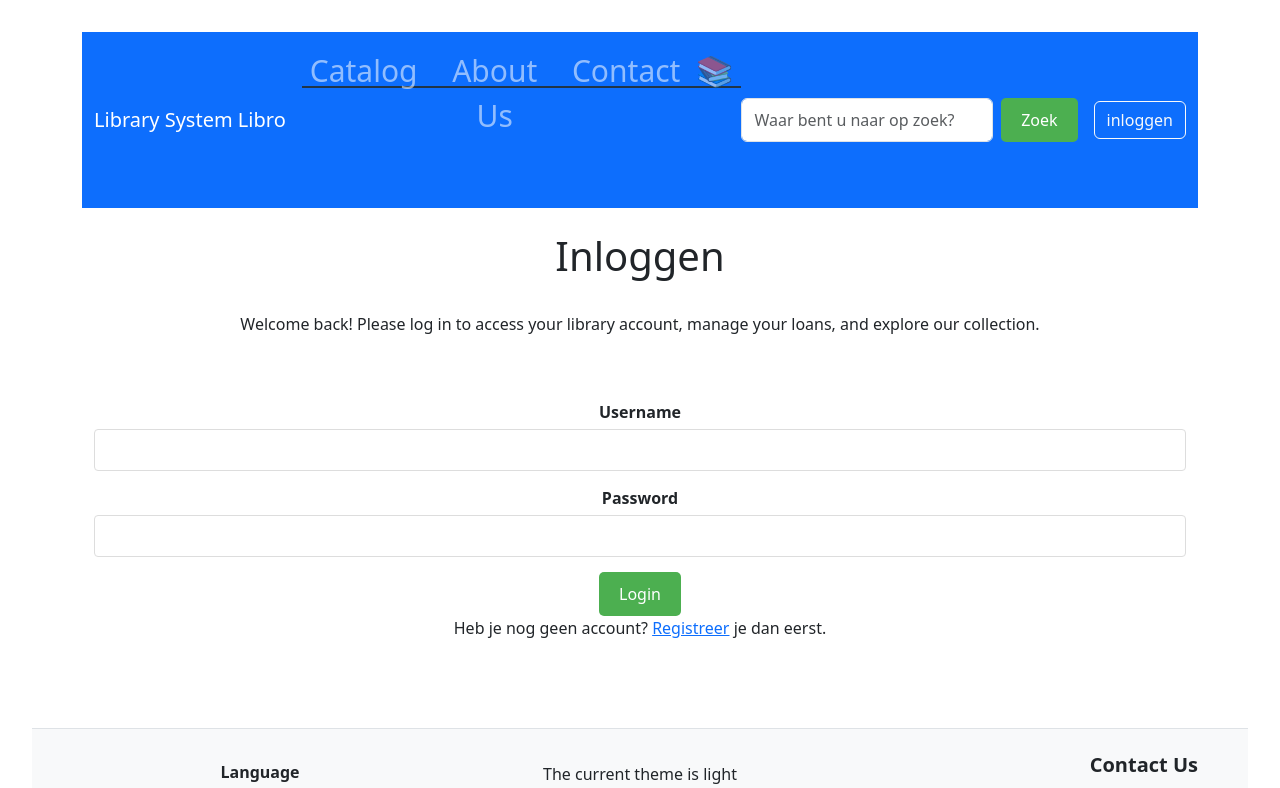
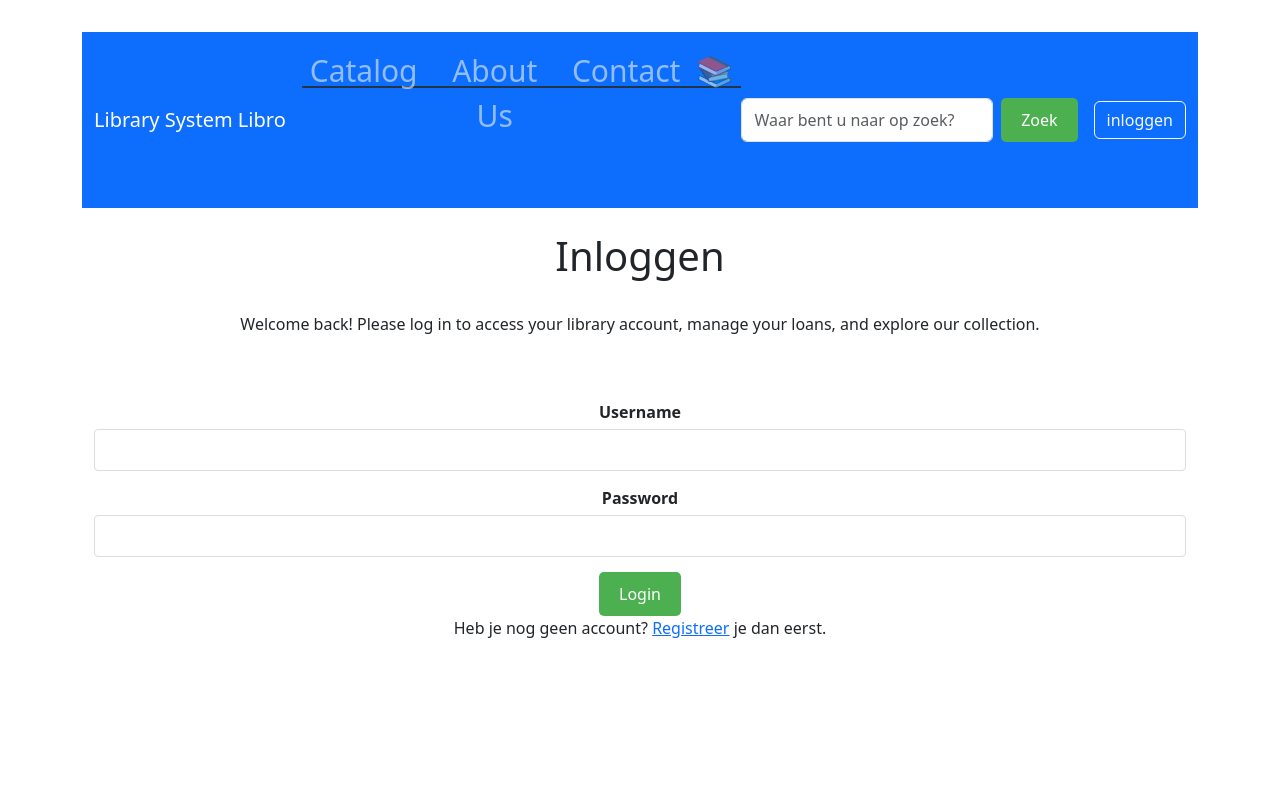
Before and after one commit to smallproject/library-system-frontend, a React (Vite) app: page /signin in a window 1280 px wide. Shown: the top 788 px of the page. Built offline with nearby package versions, Linux system fonts and the light colour scheme.

Commit message:
simple fix on app using vanilla css

```diff
--- a/src/App.jsx
+++ b/src/App.jsx
@@ -1,4 +1,4 @@
-// import './App.css'
+import './App.css'
 import {Route, Routes} from "react-router-dom";
 import Homepage from "./pages/Homepage/Homepage.jsx";
 
@@ -44,8 +44,6 @@ import {useContext, useEffect} from "react";
 import {AuthContext} from "./context/AuthContext.jsx";
 import {ThemeContext} from "./context/ThemeContext.jsx";
 
-
-
 function App() {
     const {isAuth} = useContext(AuthContext);
     const {theme, toggleTheme} = useContext(ThemeContext);
@@ -57,15 +55,18 @@ function App() {
     return (
         <div className={`global-theme ${theme === 'dark' ? 'dark-mode' : ''} `}>
             <Header/>
-            <div className="container-fluid py-4">
+            <div className="d-flex flex-column min-vh-100">
+                <div className="container-fluid py-4 flex-grow-1">
                     <div className="row">
                         <main className={"col-12"}>
                             <Routes>
                                 <Route path="/" element={<Homepage/>}/>
 
                                 <Route path="/api/v1/books"
-                                   element={<ProtectedRoute element={<BookOverviewPage/>} isAuthenticated={isAuth}/>}/>
-                            <Route path="/api/v1/books/create" element={<ProtectedRoute element={<BookCardCreatePage/>}
+                                       element={<ProtectedRoute element={<BookOverviewPage/>}
+                                                                isAuthenticated={isAuth}/>}/>
+                                <Route path="/api/v1/books/create"
+                                       element={<ProtectedRoute element={<BookCardCreatePage/>}
                                                                 isAuthenticated={isAuth}/>}/>
                                 <Route path="/api/v1/books/:id" element={<BookCardViewPage/>}/>
                                 <Route path="/api/v1/books/update/:id"
@@ -119,9 +120,11 @@ function App() {
                                 <Route path={"/profile/update"}
                                        element={<ProtectedRoute element={<UpdateProfile/>} isAuthenticated={isAuth}/>}/>
                                 <Route path={"/api/v1/users"}
-                                   element={<ProtectedRoute element={<UserOverviewPage/>} isAuthenticated={isAuth}/>}/>
+                                       element={<ProtectedRoute element={<UserOverviewPage/>}
+                                                                isAuthenticated={isAuth}/>}/>
                                 <Route path="/api/v1/users/:id"
-                                   element={<ProtectedRoute element={<UserCardViewPage/>} isAuthenticated={isAuth}/>}/>
+                                       element={<ProtectedRoute element={<UserCardViewPage/>}
+                                                                isAuthenticated={isAuth}/>}/>
                                 <Route path="/api/v1/users/update/:id"
                                        element={<ProtectedRoute element={<UserCardUpdatePage/>}
                                                                 isAuthenticated={isAuth}/>}/>
@@ -133,7 +136,7 @@ function App() {
 
                     </div>
                 </div>
-
+            </div>
             <Footer/>
         </div>
     )
```
Lines whose indentation alone changed are shown as unchanged.
